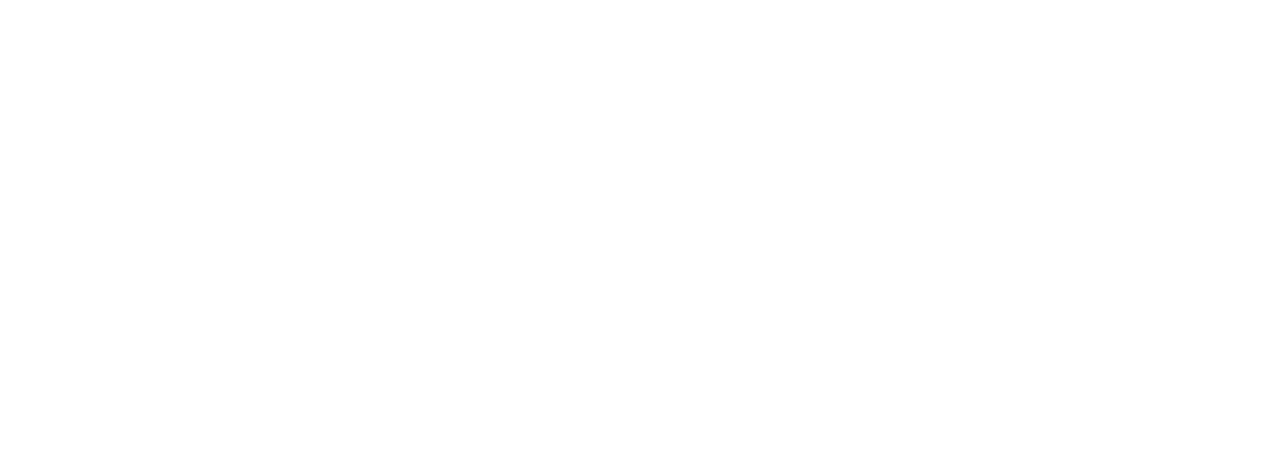
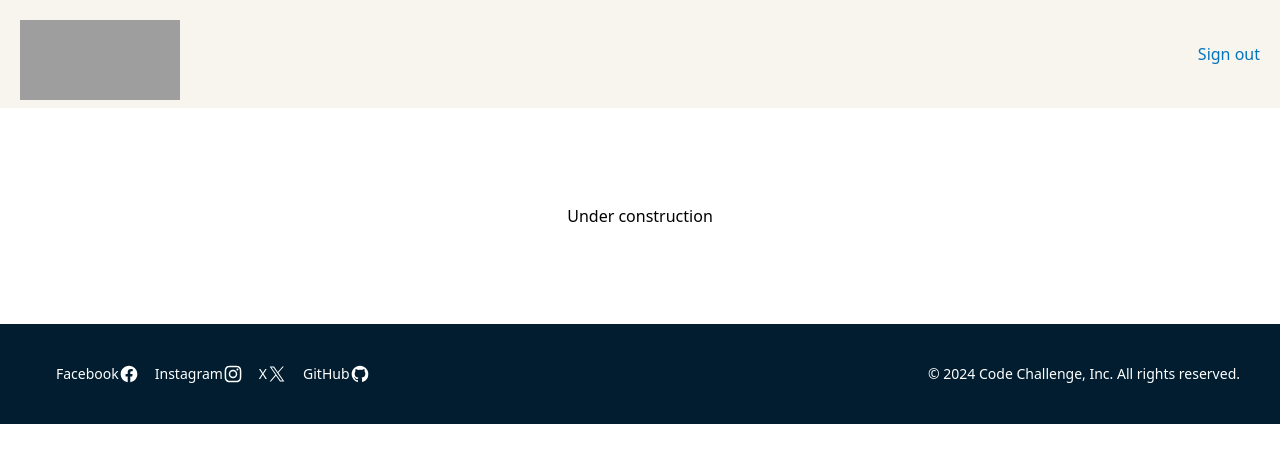
Before and after one commit to alec-host/planet-shamiri, a React (Create React App) app: page /resident-info in a window 1280 px wide. Before the commit this address had no page. Shown: the top 462 px of the page. Built offline with nearby package versions, Linux system fonts and the light colour scheme; grey boxes are pictures that could not be loaded.

Commit message:
19th commit: Added src/pages/ResidentInfo.jsx to display details character's info, also registered the same file to src/pages/index.js & src/index.js that holds routing info

```diff
--- a/src/components/DisplayResidents.jsx
+++ b/src/components/DisplayResidents.jsx
@@ -1,9 +1,12 @@
+import { Link } from "react-router-dom";
 import generateUUID from "../pages/utils/uuidHelper";
 
 const DisplayResidents = ({residentData}) => {
+
     if(Array.isArray){
         residentData = [residentData];
     }
+
     return(
         <>
             <div className="bg-white">
@@ -12,7 +15,9 @@
                         {residentData?.map((result) => (
                             <>
                                 <div key={result.id} className="relative bg-white py-6 px-6 rounded-3xl w-70 my-4 shadow-xl">
+
                                     <div className="px-6 rounded-3xl p-5 bg-[#1C3E5C]">
+                                        <Link to={'/resident-info'}>
                                             {
                                             <img
                                                 className="inline-block h-25 w-25 rounded-full ring-2 ring-white"
@@ -20,6 +25,7 @@
                                                 alt={result?.name}
                                             />
                                             }
+                                        </Link>
                                     </div>
 
                                     <div>
@@ -51,7 +57,6 @@
                                         </div>
 
                                     </div>
-
                                 </div>
                             </>
                         ))}
--- a/src/index.js
+++ b/src/index.js
@@ -1,17 +1,18 @@
 import React from 'react';
 import ReactDOM from 'react-dom/client';
-import reportWebVitals from './reportWebVitals';
+//import reportWebVitals from './reportWebVitals';
 
 import '../src/css/styles.css';
 
 import { BrowserRouter, Route, Routes } from 'react-router-dom';
-import { Home, Login } from './pages';
+import { Home, Login, ResidentInfo } from './pages';
 
 const root = ReactDOM.createRoot(document.getElementById('root'));
 root.render(
   <React.StrictMode>
 	<BrowserRouter>
 		<Routes>
+			<Route path='/resident-info' element={<ResidentInfo />} />
 			<Route path='/' element={<Home/>} />
 			<Route path='/login' element={<Login />} />
 		</Routes>
@@ -22,4 +23,4 @@
 // If you want to start measuring performance in your app, pass a function
 // to log results (for example: reportWebVitals(console.log))
 // or send to an analytics endpoint. Learn more: https://bit.ly/CRA-vitals
-reportWebVitals();
+//reportWebVitals();
--- /dev/null
+++ b/src/pages/ResidentInfo.jsx
@@ -0,0 +1,22 @@
+import React from 'react';
+import Navbar from '../layout/Navbar';
+import Footer from '../layout/Footer';
+
+const ResidentInfo = () => {
+
+    return(
+		<>
+            <Navbar/>
+                <div className="bg-white py-24 sm:py-15">
+                    <div className="mx-auto max-w-7xl px-6 lg:px-8">
+                        <div className="mx-auto max-w-7xl lg:text-center">
+                            <p>Under construction</p>
+                        </div>
+                    </div>
+                </div>
+            <Footer/>
+		</>
+    );
+};
+
+export default ResidentInfo;
--- a/src/pages/index.js
+++ b/src/pages/index.js
@@ -1,2 +1,3 @@
 export { default as Home } from './Home';
 export { default as Login } from './Login';
+export { default as ResidentInfo} from './ResidentInfo';
```
Lines whose indentation alone changed are shown as unchanged.
